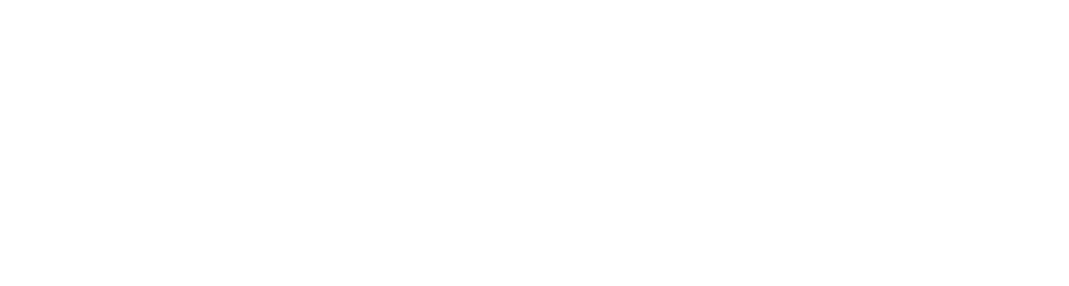
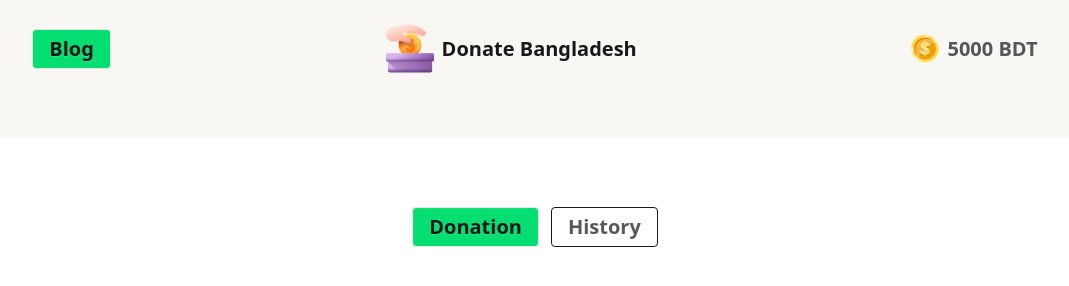
Before and after one commit to md-irfankhan/assignment-5, a plain HTML site: page index.html in a window 1280 px wide. Shown: the whole page, without its empty margins (105-1174 px from the left). Drawn offline with nearby package versions, Linux system fonts and the light colour scheme.

Commit message:
Header Added

```diff
--- a/index.html
+++ b/index.html
@@ -1,11 +1,39 @@
 <!DOCTYPE html>
 <html lang="en">
+
 <head>
     <meta charset="UTF-8">
     <meta name="viewport" content="width=device-width, initial-scale=1.0">
     <title>Donation</title>
+    <link href="https://cdn.jsdelivr.net/npm/daisyui@5" rel="stylesheet" type="text/css" />
+    <script src="https://cdn.jsdelivr.net/npm/@tailwindcss/browser@4"></script>
 </head>
+
 <body>
+    <header>
+        <nav class="flex justify-around items-center bg-[#F9F7F3] pb-[64px] pt-[24px]">
+            <div>
+                <button class="btn btn-active bg-green-400 text-[20px]">Blog</button>
+            </div>
+            <div class="flex items-center gap-x-2">
+               <img src="./assets/logo.png" alt="">
+               <h1 class="font-bold text-[20px]">Donate Bangladesh</h1>
+            </div>
+            <div class="flex items-center gap-x-2">
+               <img src="./assets/coin.png" alt="">
+               <h1 class="font-semibold text-[20px] text-[#111111B3]"><span>5000 </span>BDT</h1>
+            </div>
+
+
+        </nav>
+
+        <div class="flex justify-center gap-3 mt-[70px] mb-[32px]">
+            <button class="btn bg-green-400 text-[20px] hover:bg-green-300">Donation</button>
+            <button class="btn btn-outline text-[#111111B3] text-[20px] hover:bg-green-300">History</button>
+        </div>
+    </header>
+
 
 </body>
+
 </html>
```
Also changed, not shown: tailwind.config.js (added).
